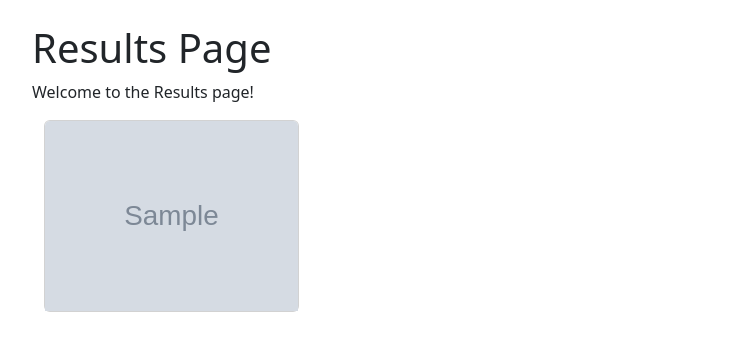
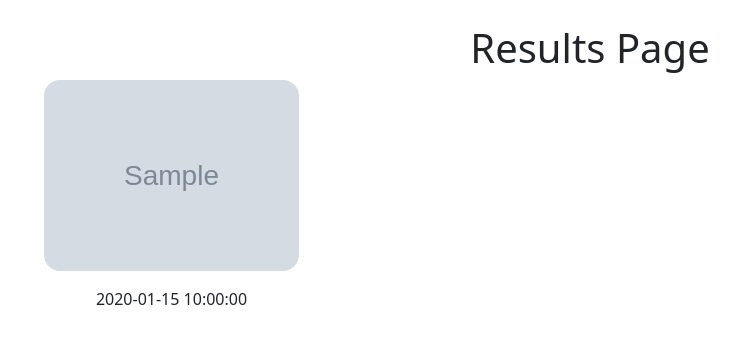
Before and after one commit to JoshuaBalles/S-C-A-L-E, a Flask app: template templates/results.html in a window 1280 px wide. Shown: the part 56-407 px from the top of the page, without its empty margins (50-789 px from the left). Run offline with Flask 3, Linux system fonts and the light colour scheme; the template is opened without the code that fills it: most values are stand-ins (such as "Sample title", 1, 10 or a date in 2020); grey boxes marked "Sample" are stand-in pictures; some libraries are stand-ins or nearby versions.

Commit message:
Updated card formatting and added naming.

```diff
--- a/app.py
+++ b/app.py
@@ -1,8 +1,9 @@
-# app.py (do not remove this comment)
+# app.py (do not change/remove this comment)
 from flask import Flask, render_template, request, jsonify, send_from_directory
 import os
 from werkzeug.utils import secure_filename
 import crop
+from datetime import datetime
 
 app = Flask(__name__)
 app.config["UPLOAD_FOLDER"] = "temp"
@@ -25,7 +26,9 @@ def results():
         f for f in os.listdir(app.config["CROPPED_FOLDER"]) if f.endswith(".jpg")
     ]
     image_urls = [image_file for image_file in image_files]
-    return render_template("results.html", image_urls=image_urls)
+    return render_template(
+        "results.html", image_urls=image_urls, get_formatted_date=get_formatted_date
+    )
 
 
 @app.route("/capture_image", methods=["POST"])
@@ -41,15 +44,26 @@ def capture_image():
     filepath = os.path.join(app.config["UPLOAD_FOLDER"], filename)
     file.save(filepath)
 
-    # Call the crop function
-    crop.crop_objects(filepath)
-
-    return jsonify({"success": True, "filepath": filepath})
+    try:
+        # Call the crop function
+        crop.crop_objects(filepath)
+        return jsonify({"success": True, "filepath": filepath})
+    except Exception as e:
+        return jsonify({"error": str(e)}), 500
 
 
 @app.route("/cropped/<filename>")
 def serve_cropped_image(filename):
     return send_from_directory(app.config["CROPPED_FOLDER"], filename)
+
+
+def get_formatted_date(image_url):
+    parts = image_url.split("_")
+    date_string = parts[0] + " " + parts[1]
+    date_string = date_string[:-6]
+    date_object = datetime.strptime(date_string, "%Y-%m-%d %H-%M-%S")
+    formatted_date = date_object.strftime("%B %d, %Y, %I:%M%p")
+    return formatted_date
 
 
 if __name__ == "__main__":
--- a/templates/results.html
+++ b/templates/results.html
@@ -1,13 +1,17 @@
-<!-- templates/results.html (do not remove this comment) -->
+<!-- templates/results.html (do not change/remove this comment) -->
 {% extends "base.html" %} {% block title %}Results{% endblock %} {% block content %}
-<h1>Results Page</h1>
-<p>Welcome to the Results page!</p>
+<div class="text-center">
+	<h1>Results Page</h1>
+</div>
 <div class="container">
 	<div class="row">
 		{% for image_url in image_urls %}
 		<div class="col-md-3 mb-4">
-			<div class="card">
-				<img src="{{ url_for('serve_cropped_image', filename=image_url) }}" class="card-img-top" alt="Cropped Image" />
+			<div class="card border-0">
+				<img src="{{ url_for('serve_cropped_image', filename=image_url) }}" class="card-img-top" alt="Cropped Image" style="border-radius: 1rem" />
+				<div class="card-body text-center">
+					<p class="card-text">{{ get_formatted_date(image_url) }}</p>
+				</div>
 			</div>
 		</div>
 		{% endfor %}
```
